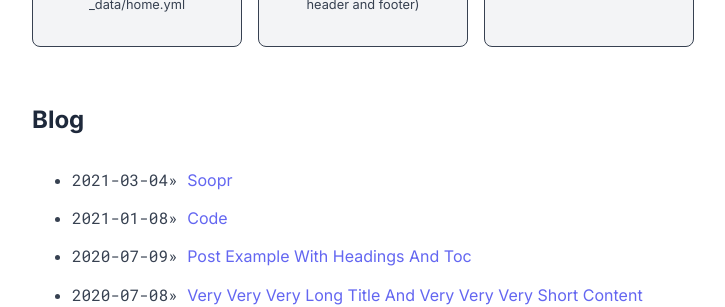
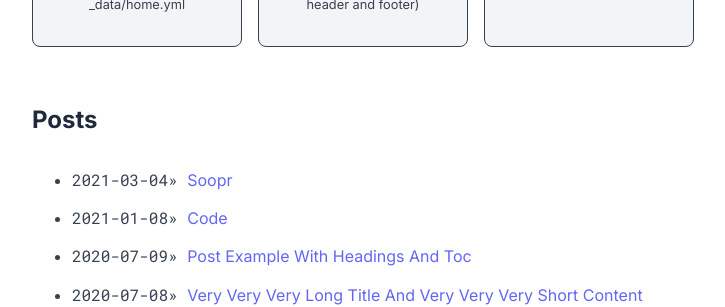
Before and after one commit to noonddudung2/noonddudung2.github.io, a Jekyll site: the page built from index.md, in a window 1280 px wide. Shown: the part 768-1075 px from the top of the page, without its empty margins (248-973 px from the left). Built offline with Jekyll 4.4.1, drawn with Linux system fonts in a browser that asks for light colours.

Commit message:
udpate post

```diff
--- a/_config.yml
+++ b/_config.yml
@@ -35,7 +35,7 @@ theme_config:
   home:
     title_projects: Portfolio
     title_misc_list: Details
-    title_blog: Blog
+    title_blog: Posts
     title_old_projects: Old Projects
 
 soopr:
```
